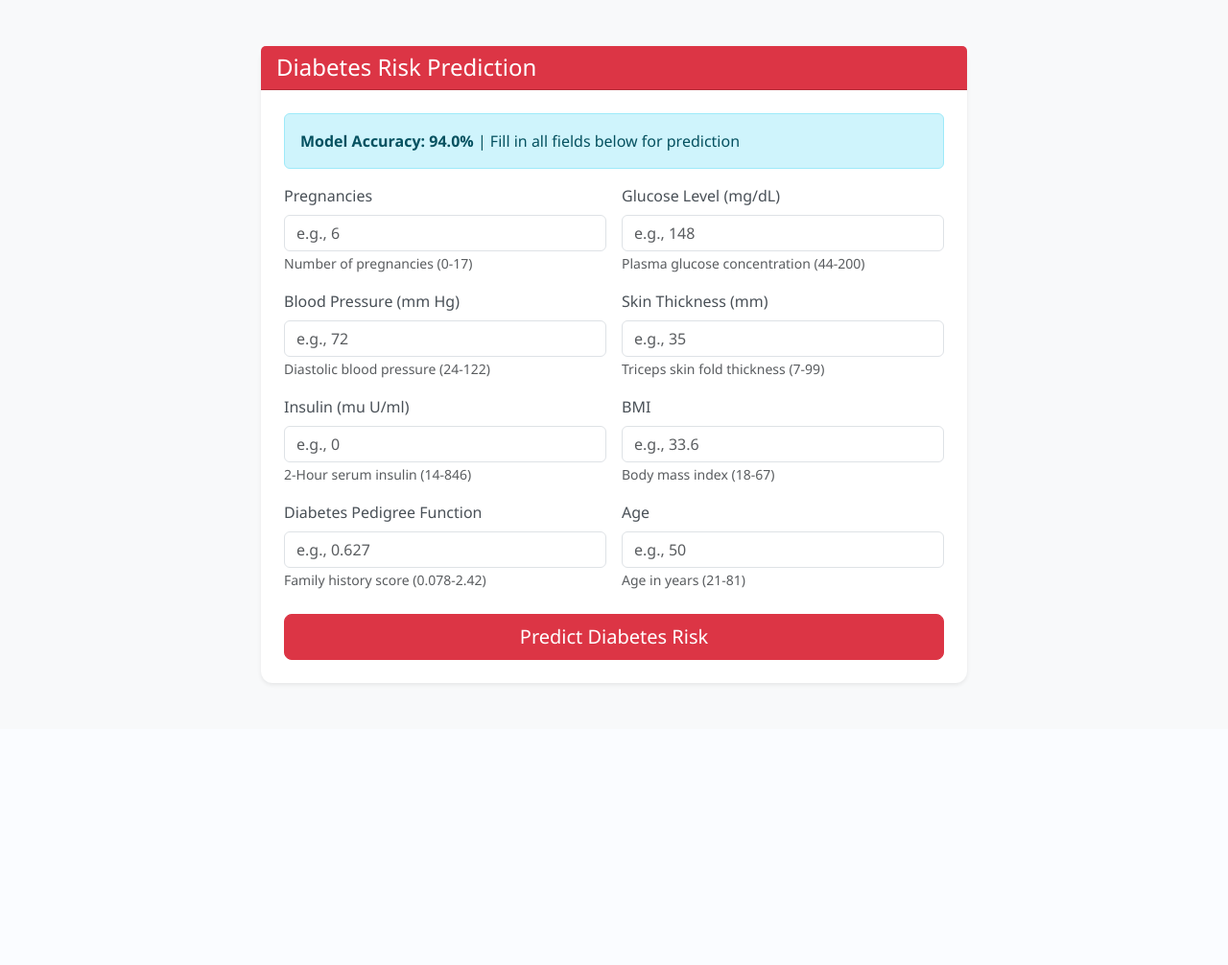
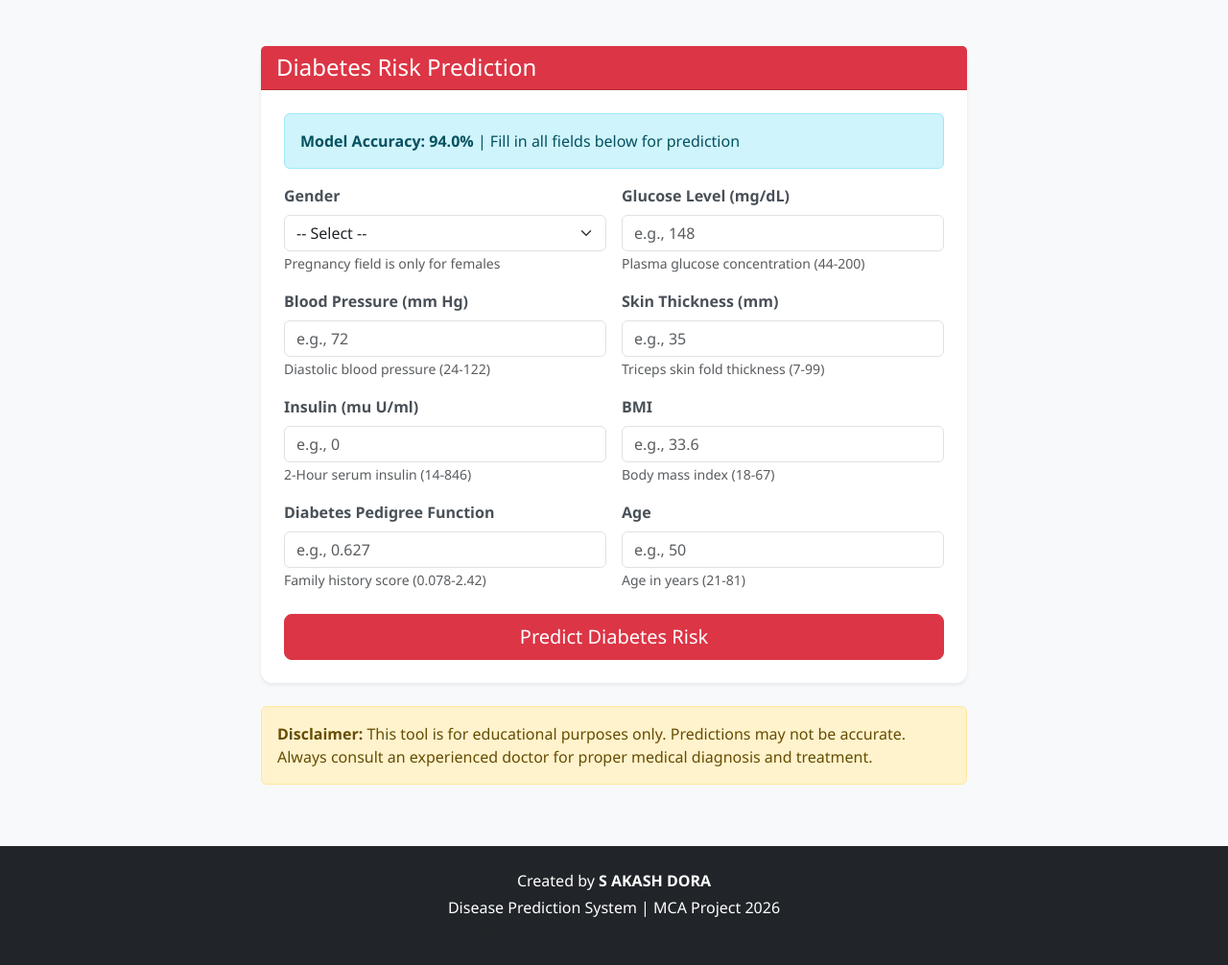
Before and after one commit to sakashdora/disease-prediction, a Flask app: page /diabetes in a window 1280 px wide. Shown: the part 56-1062 px from the top of the page at 96% size. Before the commit the page ends 770 px from the top, so only its background shows below. Run offline with Flask 3, Linux system fonts and the light colour scheme.

Commit message:
Update: Gender-aware diabetes form, add footer 'Created by S AKASH DORA', medical disclaimer on all pages, detailed README with data sources

```diff
--- a/app.py
+++ b/app.py
@@ -48,10 +48,12 @@ def diabetes():
     prediction = None
     if request.method == 'POST':
         try:
-            features = [float(request.form[f]) for f in [
-                'pregnancies', 'glucose', 'blood_pressure', 'skin_thickness',
-                'insulin', 'bmi', 'dpf', 'age'
-            ]]
+            gender = request.form.get('gender', 'male')
+            pregnancies = float(request.form.get('pregnancies', 0))
+            features = [pregnancies, float(request.form['glucose']),
+                float(request.form['blood_pressure']), float(request.form['skin_thickness']),
+                float(request.form['insulin']), float(request.form['bmi']),
+                float(request.form['dpf']), float(request.form['age'])]
             model, scaler = load_model('diabetes')
             scaled = scaler.transform([features])
             result = model.predict(scaled)[0]
--- a/templates/diabetes.html
+++ b/templates/diabetes.html
@@ -35,45 +35,54 @@
                             <strong>Model Accuracy: {{ accuracy }}%</strong> | Fill in all fields below for prediction
                         </div>
 
-                        <form method="POST" action="/diabetes">
+                        <form method="POST" action="/diabetes" id="diabetesForm">
                             <div class="row g-3">
                                 <div class="col-md-6">
-                                    <label class="form-label">Pregnancies</label>
-                                    <input type="number" class="form-control" name="pregnancies" required min="0" max="17" step="1" placeholder="e.g., 6">
+                                    <label class="form-label fw-semibold">Gender</label>
+                                    <select class="form-select" name="gender" id="gender" required onchange="togglePregnancies()">
+                                        <option value="">-- Select --</option>
+                                        <option value="male">Male</option>
+                                        <option value="female">Female</option>
+                                    </select>
+                                    <small class="text-muted">Pregnancy field is only for females</small>
+                                </div>
+                                <div class="col-md-6" id="pregnanciesField" style="display: none;">
+                                    <label class="form-label fw-semibold">Pregnancies</label>
+                                    <input type="number" class="form-control" name="pregnancies" min="0" max="17" step="1" placeholder="e.g., 6">
                                     <small class="text-muted">Number of pregnancies (0-17)</small>
                                 </div>
                                 <div class="col-md-6">
-                                    <label class="form-label">Glucose Level (mg/dL)</label>
+                                    <label class="form-label fw-semibold">Glucose Level (mg/dL)</label>
                                     <input type="number" class="form-control" name="glucose" required min="44" max="200" step="0.1" placeholder="e.g., 148">
                                     <small class="text-muted">Plasma glucose concentration (44-200)</small>
                                 </div>
                                 <div class="col-md-6">
-                                    <label class="form-label">Blood Pressure (mm Hg)</label>
+                                    <label class="form-label fw-semibold">Blood Pressure (mm Hg)</label>
                                     <input type="number" class="form-control" name="blood_pressure" required min="24" max="122" step="0.1" placeholder="e.g., 72">
                                     <small class="text-muted">Diastolic blood pressure (24-122)</small>
                                 </div>
                                 <div class="col-md-6">
-                                    <label class="form-label">Skin Thickness (mm)</label>
+                                    <label class="form-label fw-semibold">Skin Thickness (mm)</label>
                                     <input type="number" class="form-control" name="skin_thickness" required min="7" max="99" step="0.1" placeholder="e.g., 35">
                                     <small class="text-muted">Triceps skin fold thickness (7-99)</small>
                                 </div>
                                 <div class="col-md-6">
-                                    <label class="form-label">Insulin (mu U/ml)</label>
+                                    <label class="form-label fw-semibold">Insulin (mu U/ml)</label>
                                     <input type="number" class="form-control" name="insulin" required min="14" max="846" step="0.1" placeholder="e.g., 0">
                                     <small class="text-muted">2-Hour serum insulin (14-846)</small>
                                 </div>
                                 <div class="col-md-6">
-                                    <label class="form-label">BMI</label>
+                                    <label class="form-label fw-semibold">BMI</label>
                                     <input type="number" class="form-control" name="bmi" required min="18" max="67" step="0.1" placeholder="e.g., 33.6">
                                     <small class="text-muted">Body mass index (18-67)</small>
                                 </div>
                                 <div class="col-md-6">
-                                    <label class="form-label">Diabetes Pedigree Function</label>
+                                    <label class="form-label fw-semibold">Diabetes Pedigree Function</label>
                                     <input type="number" class="form-control" name="dpf" required min="0.078" max="2.42" step="0.001" placeholder="e.g., 0.627">
                                     <small class="text-muted">Family history score (0.078-2.42)</small>
                                 </div>
                                 <div class="col-md-6">
-                                    <label class="form-label">Age</label>
+                                    <label class="form-label fw-semibold">Age</label>
                                     <input type="number" class="form-control" name="age" required min="21" max="81" step="1" placeholder="e.g., 50">
                                     <small class="text-muted">Age in years (21-81)</small>
                                 </div>
@@ -98,10 +107,36 @@
                         {% endif %}
                     </div>
                 </div>
+
+                <div class="alert alert-warning mt-4">
+                    <strong>Disclaimer:</strong> This tool is for educational purposes only. Predictions may not be accurate. Always consult an experienced doctor for proper medical diagnosis and treatment.
+                </div>
             </div>
         </div>
     </div>
 
+    <footer class="bg-dark text-white py-4">
+        <div class="container text-center">
+            <p class="mb-1">Created by <strong>S AKASH DORA</strong></p>
+            <p class="mb-0">Disease Prediction System | MCA Project 2026</p>
+            <small class="text-muted">For educational purposes only. Not a substitute for professional medical advice.</small>
+        </div>
+    </footer>
+
+    <script>
+        function togglePregnancies() {
+            const gender = document.getElementById('gender').value;
+            const field = document.getElementById('pregnanciesField');
+            if (gender === 'female') {
+                field.style.display = 'block';
+                field.querySelector('input').required = true;
+            } else {
+                field.style.display = 'none';
+                field.querySelector('input').required = false;
+                field.querySelector('input').value = '0';
+            }
+        }
+    </script>
     <script src="https://cdn.jsdelivr.net/npm/bootstrap@5.3.0/dist/js/bootstrap.bundle.min.js"></script>
 </body>
 </html>
--- a/templates/index.html
+++ b/templates/index.html
@@ -110,8 +110,13 @@
         </div>
     </div>
 
+    <div class="alert alert-warning mx-4 mb-4">
+        <strong>Disclaimer:</strong> This tool is for educational purposes only. Predictions may not be accurate. Always consult an experienced doctor for proper medical diagnosis and treatment.
+    </div>
+
     <footer class="bg-dark text-white py-4">
         <div class="container text-center">
+            <p class="mb-1">Created by <strong>S AKASH DORA</strong></p>
             <p class="mb-0">Disease Prediction System | MCA Project 2026</p>
             <small class="text-muted">For educational purposes only. Not a substitute for professional medical advice.</small>
         </div>
```
Also changed, not shown: templates/breast_cancer.html (+12 -0 lines), templates/dashboard.html (+12 -0 lines), templates/heart.html (+12 -0 lines), README.md.
